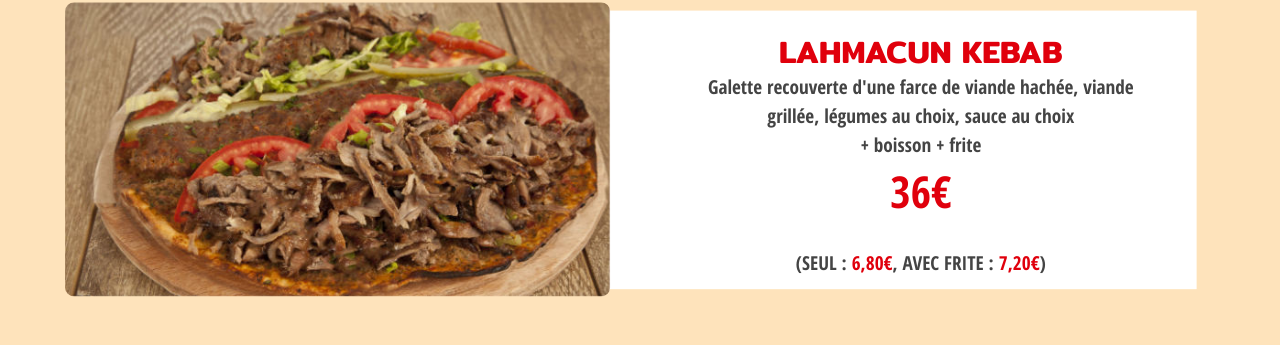
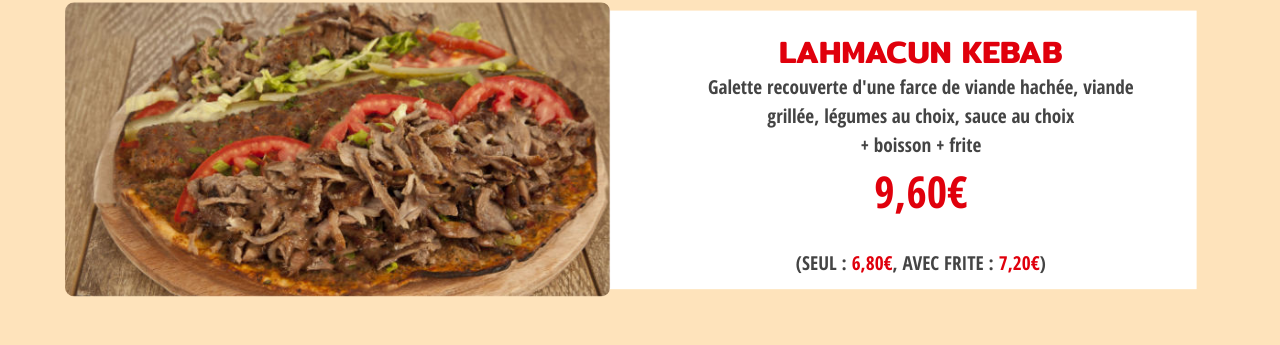
Before and after one commit to lexoyo/excellence-kebab, a Jekyll site: the page built from menus.md, in a window 1280 px wide and 900 px high, scrolled down 1283 px. Shown: the part 99-444 px from the top of the window. Built offline with Jekyll 4.4.1, drawn with Linux system fonts in a browser that asks for light colours.

Commit message:
Create _config.yml

```diff
--- a/_config.yml
+++ b/_config.yml
@@ -1,13 +1,13 @@
-Doner Kebab: 7,80€
-Yufka Kebab galette: 8,50€
-Lahmacun Kebab: 36€
-Hamburger: 7,60€€
-Sis tavuk: 8,40€
-Mergez / Sucuk: 7,40€
-Tacos 1: 8,50€
-Tacos 2: 11,20€
-Tacos 3: 13,20€
-Excellence Kebab: 11,20€
-Excellence Durum x2: 13,20€
-Soupe de lentille: 4,60€
-Menu enfant: 5,90€
+Doner Kebab: '7,80€'
+Yufka Kebab galette: '8,50€'
+Lahmacun Kebab: '9,60€'
+Hamburger: '7,60€€'
+Sis tavuk: '8,40€'
+Mergez / Sucuk: '7,40€'
+Tacos 1: '8,50€'
+Tacos 2: '11,20€'
+Tacos 3: '13,20€'
+Excellence Kebab: '11,20€'
+Excellence Durum x2: '13,20€'
+Soupe de lentille: '4,60€'
+Menu enfant: '5,90€'
```
